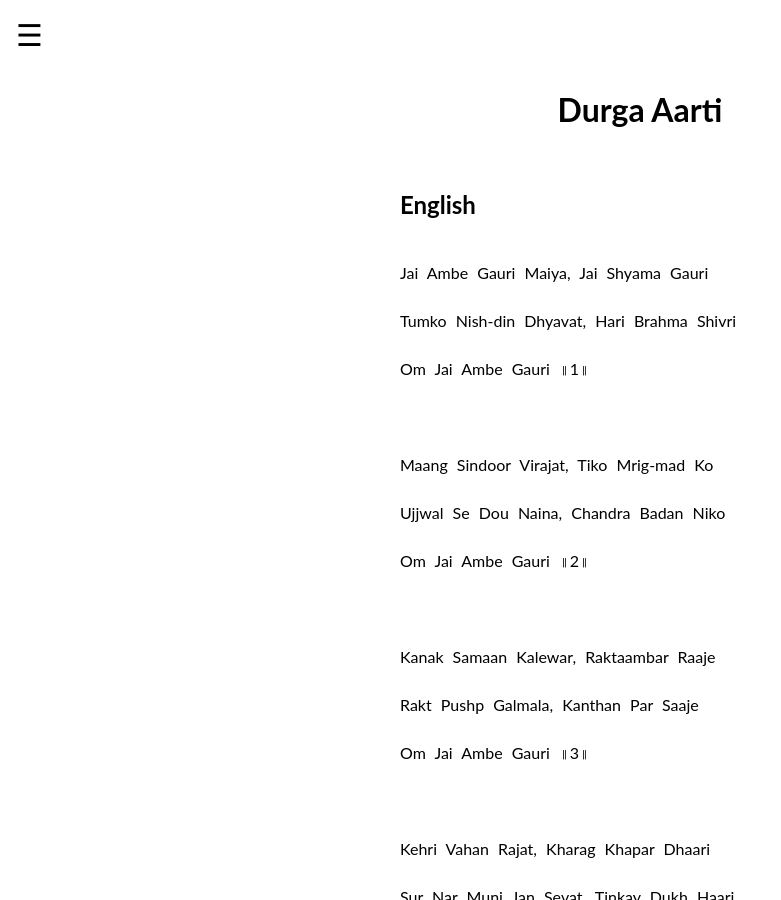
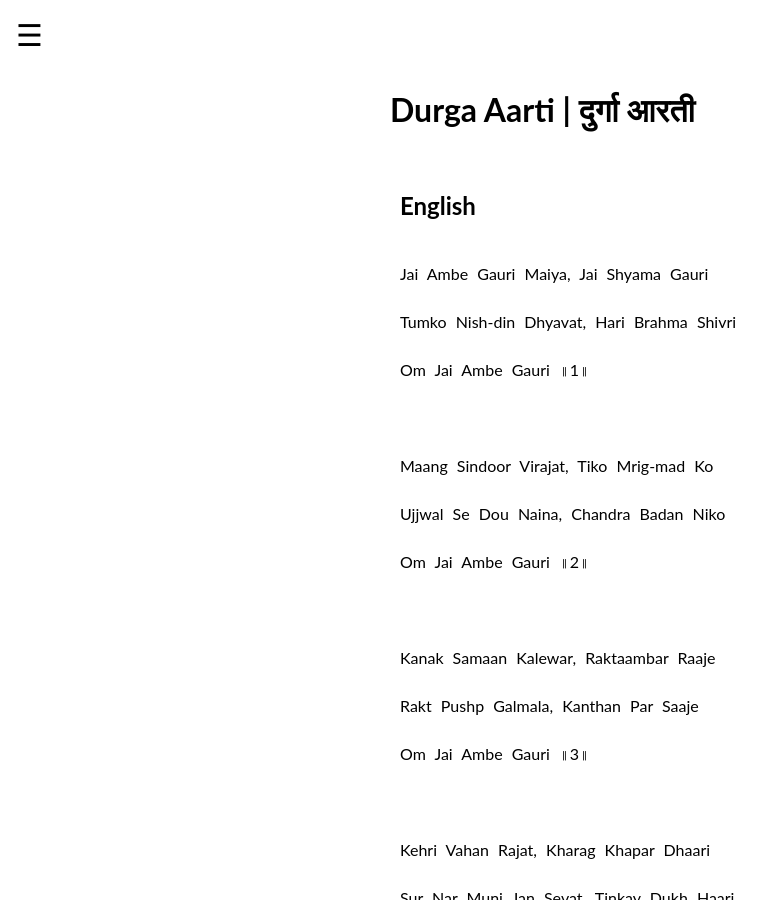
Before and after one commit to abhishekdjoshi/abhishekdjoshi.kclstr.io, a Jekyll site: the page pages/durga/aarti.html, which Jekyll copies as it is, in a window 1280 px wide and 900 px high. Shown: the whole window, without its empty margins (0-781 px from the left). Built offline with Jekyll 4.4.1, drawn with Linux system fonts in a browser that asks for light colours; some of the changed lines change nothing that is shown.

Commit message:
Update aarti.html

```diff
--- a/pages/durga/aarti.html
+++ b/pages/durga/aarti.html
@@ -8,7 +8,7 @@
       name="description"
       content="Learn the Aarti of Maa Durga. Read it in English and Hindi or Sanskrit."
     />
-    <meta name="keywords" content="Maa Durga Aarti" />
+    <meta name="keywords" content="Maa Durga Aarti, दुर्गा आरती" />
     <link rel="canonical" href="https://kclstr.com/pages/durga/aarti.html/" />
     <style>
       body,
@@ -106,18 +106,20 @@
       }
     </style>
 
+    <!-- Google Analytics tracking added on 11 April 2020 at 6:40 PM -->
+    <script
+      async
+      src="https://www.googletagmanager.com/gtag/js?id=UA-130612828-1"
+    ></script>
+    <script>
+      window.dataLayer = window.dataLayer || [];
+      function gtag() {
+        dataLayer.push(arguments);
+      }
+      gtag("js", new Date());
 
-    <!-- Placing Google Analytics Tacking, placed on 11 April 2020 at 7:20 PM -->
-    <!-- Global site tag (gtag.js) - Google Analytics -->
-    <script async src="https://www.googletagmanager.com/gtag/js?id=UA-130612828-1"></script>
-    <script>
-        window.dataLayer = window.dataLayer || [];
-        function gtag(){dataLayer.push(arguments);}
-        gtag('js', new Date());
-
-        gtag('config', 'UA-130612828-1');
+      gtag("config", "UA-130612828-1");
     </script>
-
   </head>
   <body>
     <!--Added below on 18th Feb 2020 at 8:15 PM-->
@@ -146,22 +148,21 @@
     />
   -->
 
-
-    <!-- Placing Google Ads, placed on 10 April 2020 at 7:45 PM -->
-    <script async src="//pagead2.googlesyndication.com/pagead/js/adsbygoogle.js"></script>
+    <!-- Placing Google Ads, placed on 10 April 2020 at 7:15 PM-->
+    <script
+      async
+      src="//pagead2.googlesyndication.com/pagead/js/adsbygoogle.js"
+    ></script>
     <script>
       (adsbygoogle = window.adsbygoogle || []).push({
-      google_ad_client: "ca-pub-9920198730228320",
-      enable_page_level_ads: true
+        google_ad_client: "ca-pub-9920198730228320",
+        enable_page_level_ads: true
       });
     </script>
 
-
-
-
     <div class="center-div">
-      <h1 style="text-align: center">
-        Durga Aarti
+      <h1>
+        Durga Aarti | दुर्गा आरती
       </h1>
       <br />
 
@@ -409,9 +410,7 @@
       <br /><br />
 
       <h2 style="text-align: center">
-        <a href="/pages/durga/all.html" target="_blank"
-          >All Durga Mantras</a
-        >
+        <a href="/pages/durga/all.html" target="_blank">All Durga Mantras</a>
       </h2>
       <br /><br />
       <br /><br />
```
